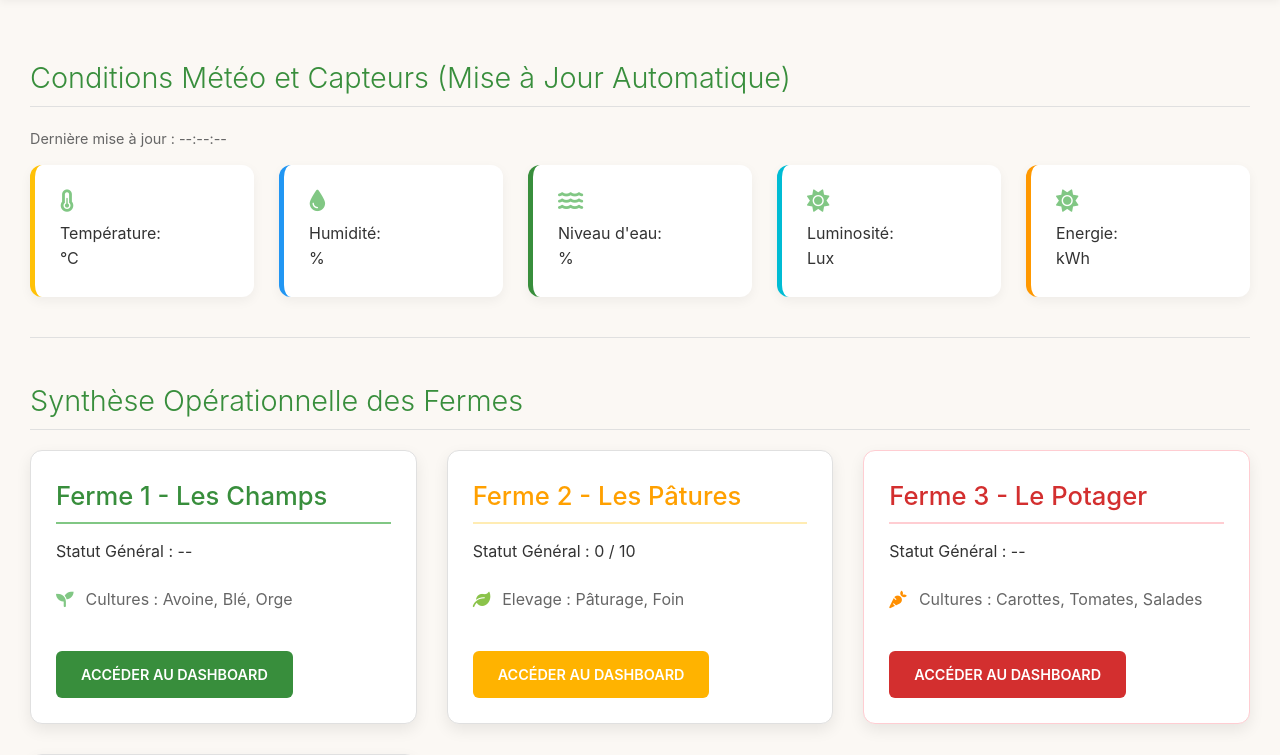
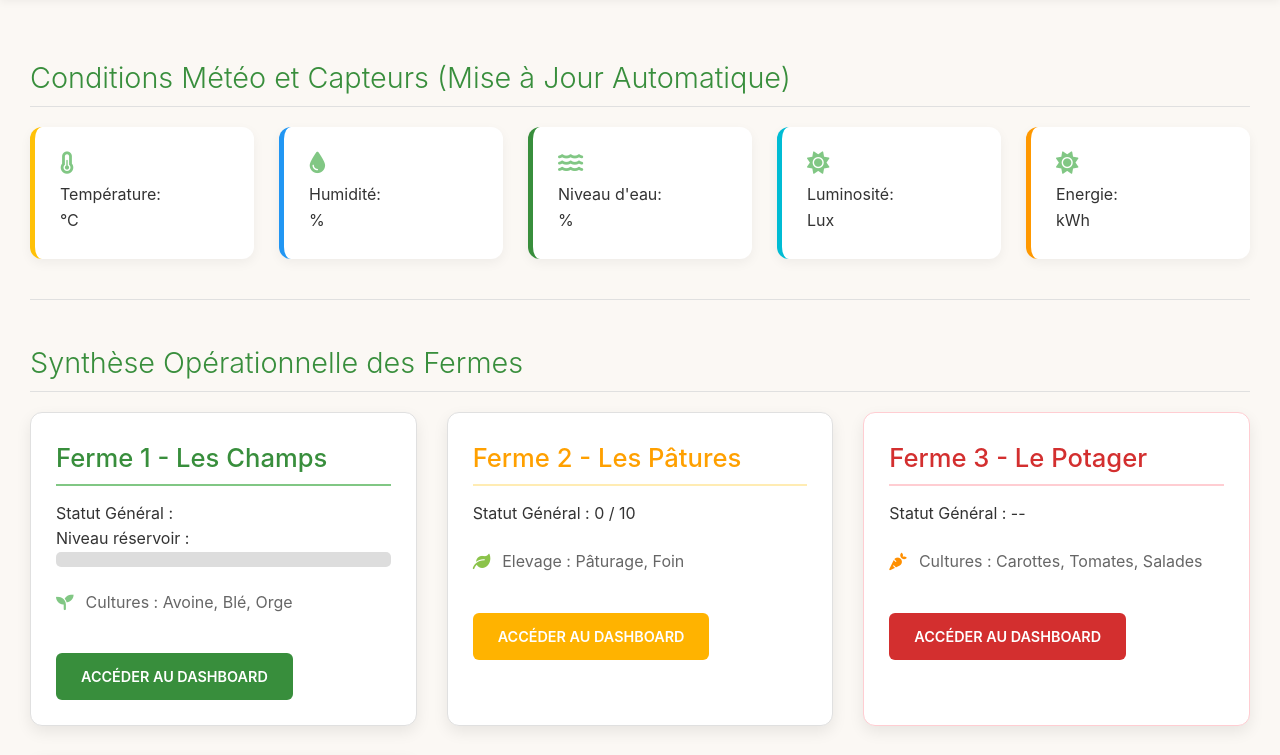
Before and after one commit to Kounakowitch/MiniFarm, a PHP site: page / in a window 1280 px wide. Shown: the part 65-820 px from the top of the page. Run offline with PHP 8.4, Linux system fonts and the light colour scheme; data that the repository does not hold is empty.

Commit message:
maj des barres de progression

```diff
--- a/index.php
+++ b/index.php
@@ -26,7 +26,6 @@
 
     <section class="live-data-summary">
         <h2>Conditions Météo et Capteurs (Mise à Jour Automatique)</h2>
-        <p class="data-last-update">Dernière mise à jour : <span id="last-update-time">--:--:--</span></p>
 
         <div class="data-cards-grid">
             <div class="data-card"><i class="fas fa-thermometer-half"></i> Température: <span id="temp-global"></span>°C</div>
@@ -49,7 +48,10 @@
 
             <article class="farm-card">
                 <h3>Ferme 1 - Les Champs</h3>
-                <p>Statut Général :  <span id="water_level"></span></p>
+                <p>Statut Général :  <p>Niveau réservoir :</p>
+                <div style="width:100%; background:#ddd; border-radius:5px; height:15px;">
+                    <div id="water-bar-index" style="height:100%; width:0%; background:#4CAF50; border-radius:5px;"></div>
+                </div>
 
                 <p id="water-alert" style="color:red; display:none;"></p>
                 <ul>
@@ -99,10 +101,22 @@ fetch("api_data.php?farm=1")
 .then(r => r.json())
 .then(data => {
 
-    const water = document.getElementById("water_level");
+    const value = data.water_level ?? null;
 
-    if(water){
-        water.textContent = data.water_level ?? "--";
+    if(value !== null){
+
+        const min = 0;
+        const max = 4095;
+
+        let percent = ((value - min) / (max - min)) * 100;
+        percent = Math.max(0, Math.min(100, percent));
+
+        const bar = document.getElementById("water-bar-index");
+
+        if(bar){
+            bar.style.width = percent + "%";
+        }
+
     }
 
 });
```
